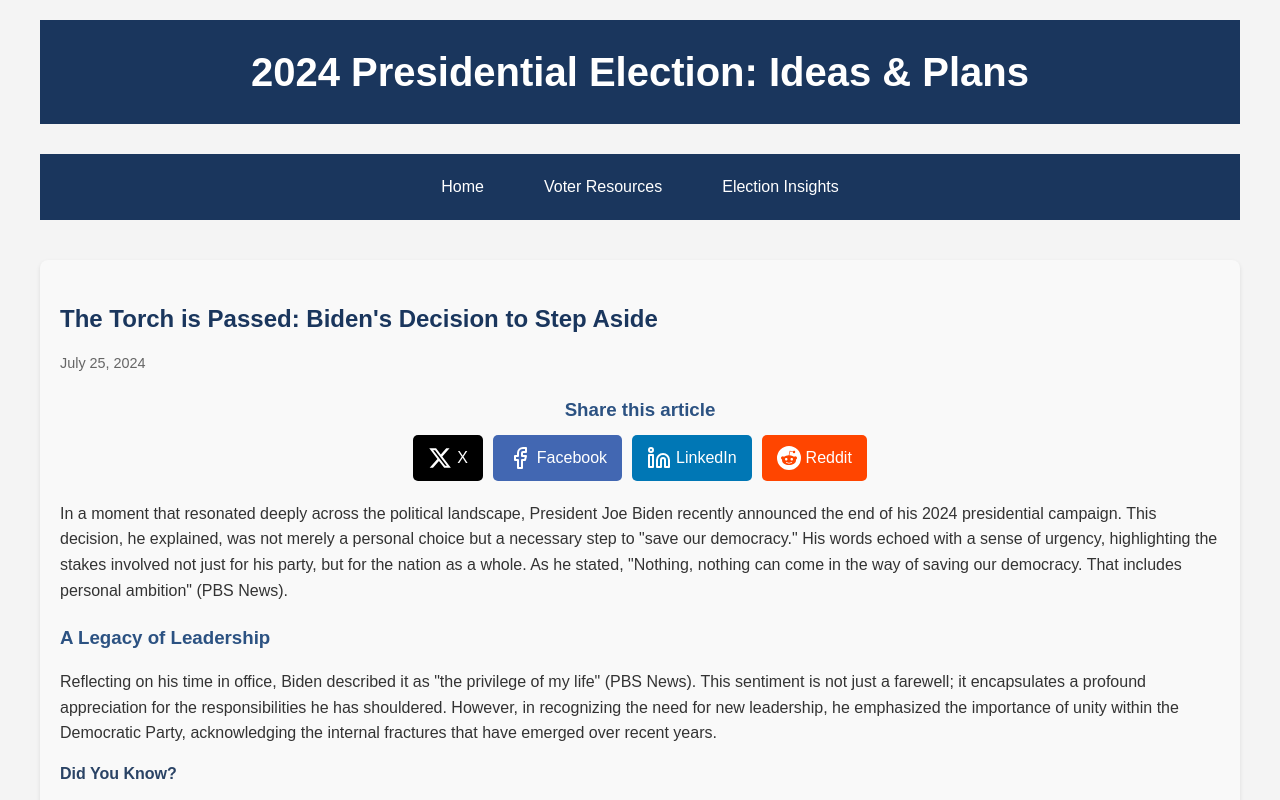
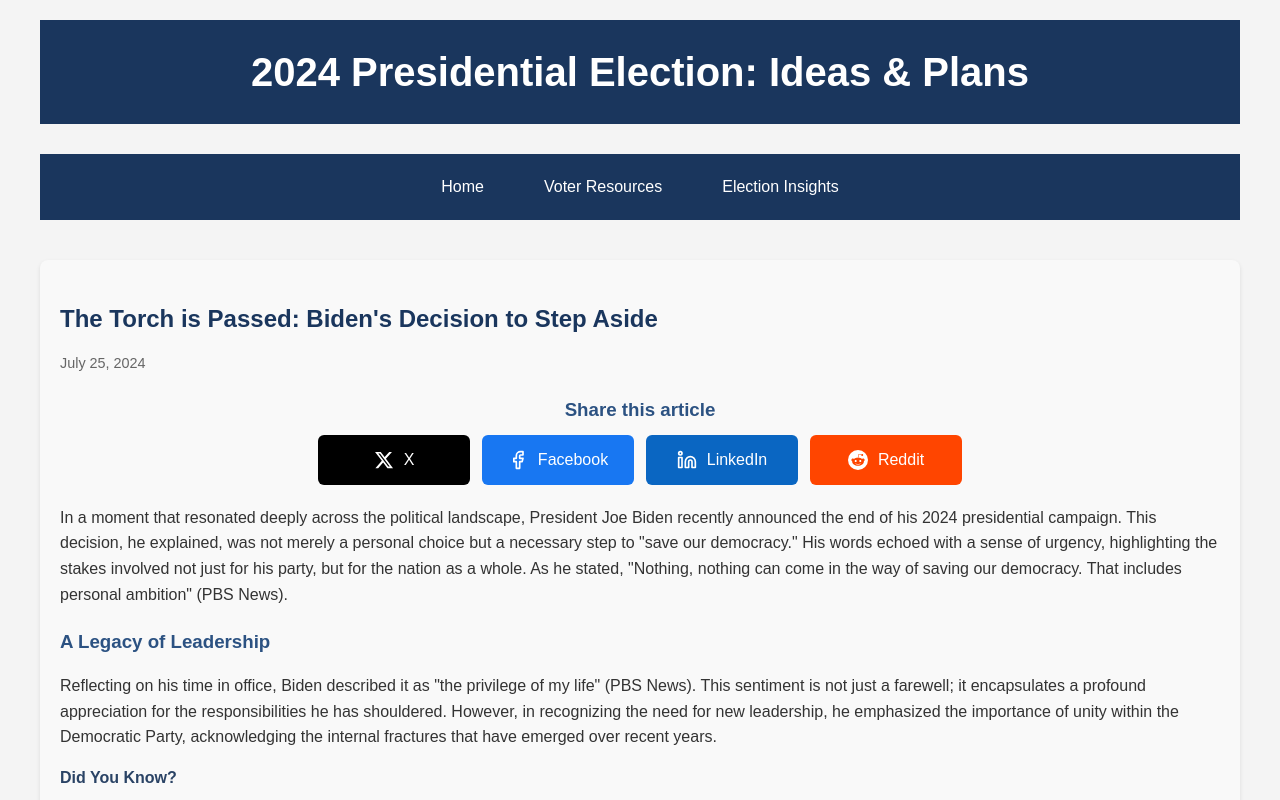
Before and after one commit to PaulMoreira/FactVerify, a React (Create React App) app: page /insights/biden-steps-aside in a window 1280 px wide. Shown: the top 800 px of the page. Built offline with nearby package versions, Linux system fonts and the light colour scheme.

Commit message:
edited CSS on share button

```diff
--- a/src/App.css
+++ b/src/App.css
@@ -281,42 +281,54 @@ footer {
 
 .share-buttons {
   display: flex;
-  justify-content: center;
-  gap: 10px;
+  flex-direction: column;
+  gap: 12px;
+  width: 100%;
+  max-width: 300px;
+  margin: 0 auto;
 }
 
 .share-button {
   display: flex;
   align-items: center;
-  padding: 10px 15px;
-  border-radius: 5px;
+  justify-content: center;
+  padding: 12px 16px;
+  border-radius: 6px;
   color: white;
   text-decoration: none;
+  font-size: 16px;
+  font-weight: 500;
   transition: opacity 0.2s;
 }
 
 .share-button:hover {
-  opacity: 0.8;
+  opacity: 0.9;
 }
 
-.share-button span {
-  margin-left: 5px;
+.share-button svg {
+  width: 20px;
+  height: 20px;
+  margin-right: 10px;
 }
 
-.x-twitter {
-  background-color: #000000;
-}
+/* Specific colors for each platform */
+.x-twitter { background-color: #000000; }
+.facebook { background-color: #1877F2; }
+.linkedin { background-color: #0A66C2; }
+.reddit { background-color: #FF4500; }
 
-.facebook {
-  background-color: #4267B2;
-}
+/* Media query for larger screens */
+@media (min-width: 768px) {
+  .share-buttons {
+    flex-direction: row;
+    justify-content: center;
+    max-width: none;
+  }
 
-.linkedin {
-  background-color: #0077B5;
-}
-
-.reddit {
-  background-color: #FF4500;
+  .share-button {
+    flex: 0 1 auto;
+    min-width: 120px;
+  }
 }
 
 /* Override any inherited styles for links within share buttons */
```
